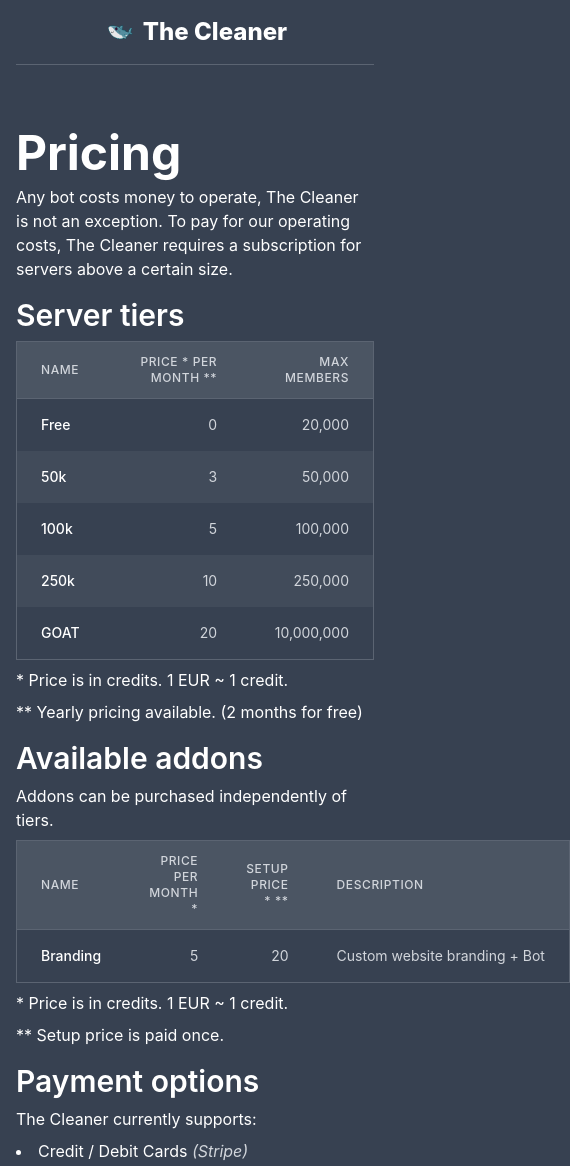
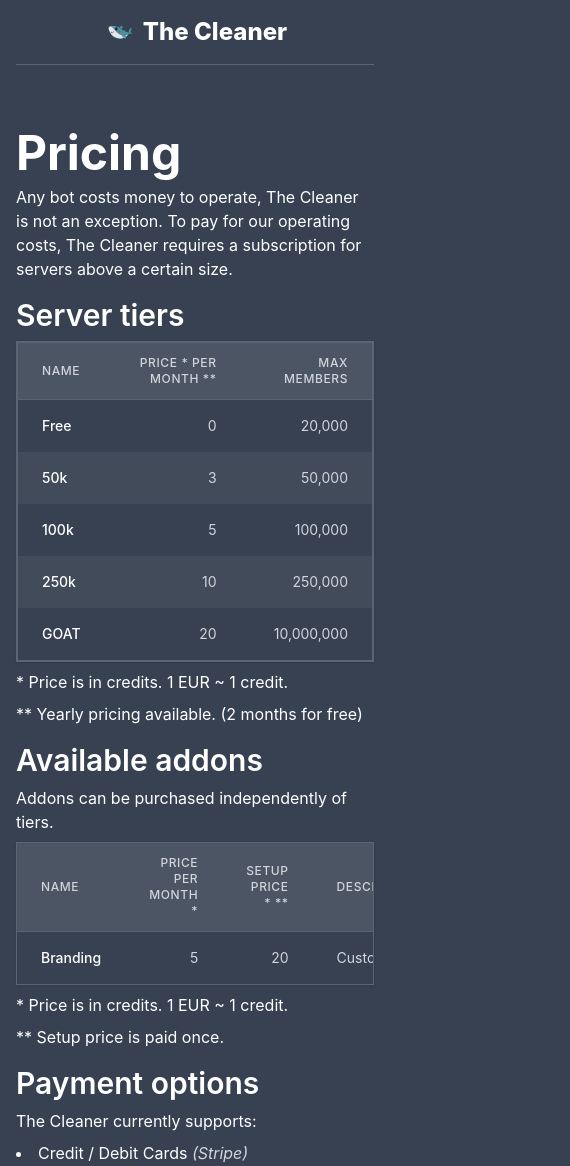
Before and after one commit to cleaner-bot/website, a Next.js app: page /pricing in a window 390 px wide. Shown: the top 1166 px of the page, 570 px wide, since content can reach past the window. Built offline with nearby package versions, Linux system fonts and the light colour scheme.

Commit message:
make tables responsive

```diff
--- a/pages/pricing.jsx
+++ b/pages/pricing.jsx
@@ -10,7 +10,7 @@ export default function Pricing() {
                 description="You aren't supposed to see this yet :eyes:"
             />
             <Header />
-            <div className="mx-auto mt-16 space-y-2 max-w-prose ">
+            <div className="w-full mx-auto mt-16 space-y-2 max-w-prose">
                 <h2 className="text-5xl font-bold">Pricing</h2>
                 <p>
                     Any bot costs money to operate, The Cleaner is not an
@@ -143,6 +143,7 @@ const tiers = [
 
 function PricingCards() {
     return (
+        <div className="overflow-auto border shadow border-gray-550 sm:rounded-lg">
             <table className="w-full border divide-y divide-gray-550 border-gray-550">
                 <thead className="bg-gray-600">
                     <tr>
@@ -185,6 +186,7 @@ function PricingCards() {
                     ))}
                 </tbody>
             </table>
+        </div>
     );
 }
 
@@ -198,7 +200,8 @@ const addons = [
 ];
 function Addons() {
     return (
-        <table className="w-full border divide-y divide-gray-550 border-gray-550">
+        <div className="overflow-auto border shadow border-gray-550 sm:rounded-lg">
+            <table className="w-full divide-y divide-gray-550">
                 <thead className="bg-gray-600">
                     <tr>
                         <th
@@ -249,5 +252,6 @@ function Addons() {
                     ))}
                 </tbody>
             </table>
+        </div>
     );
 }
```
Lines whose indentation alone changed are shown as unchanged.
